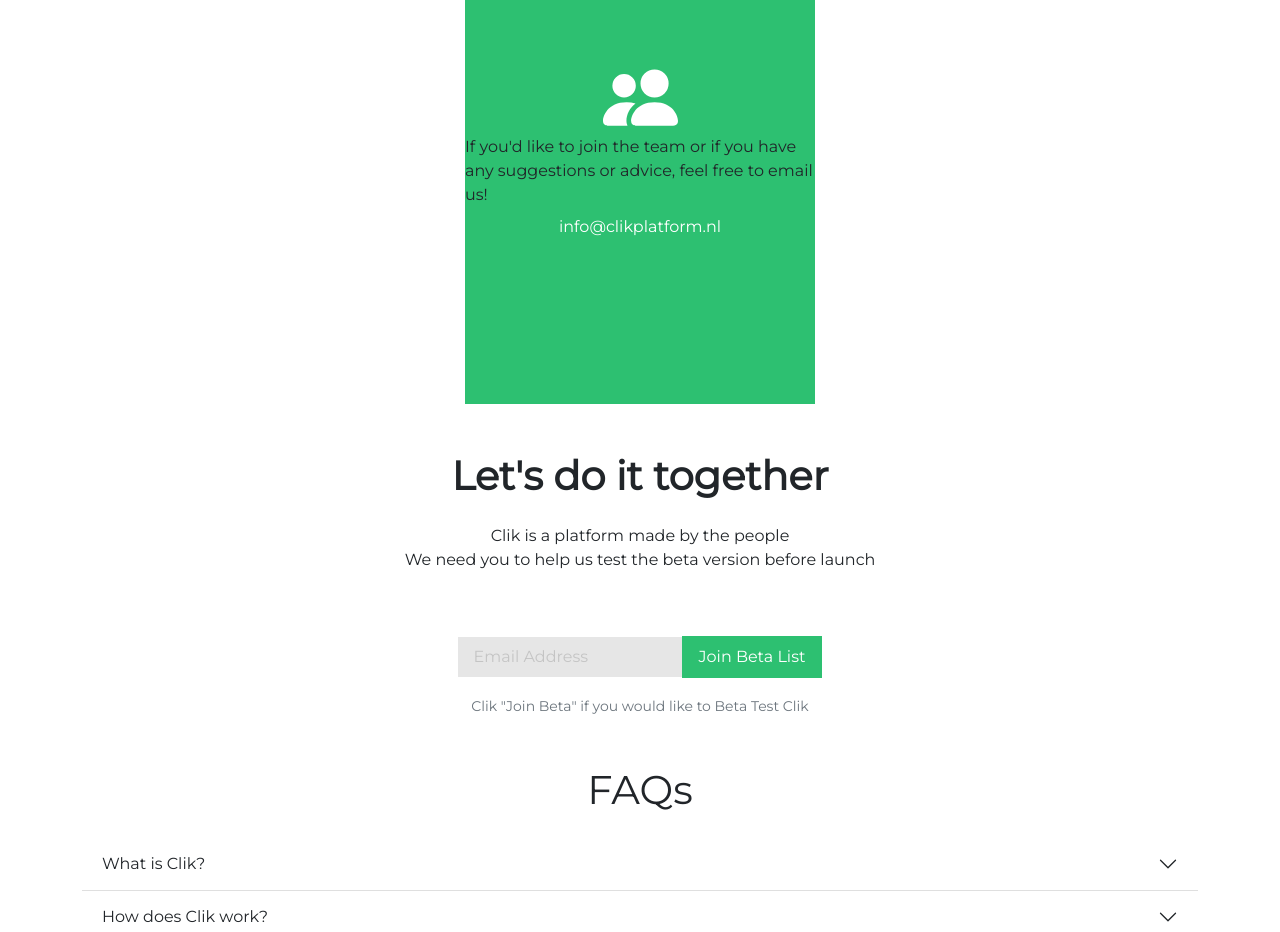
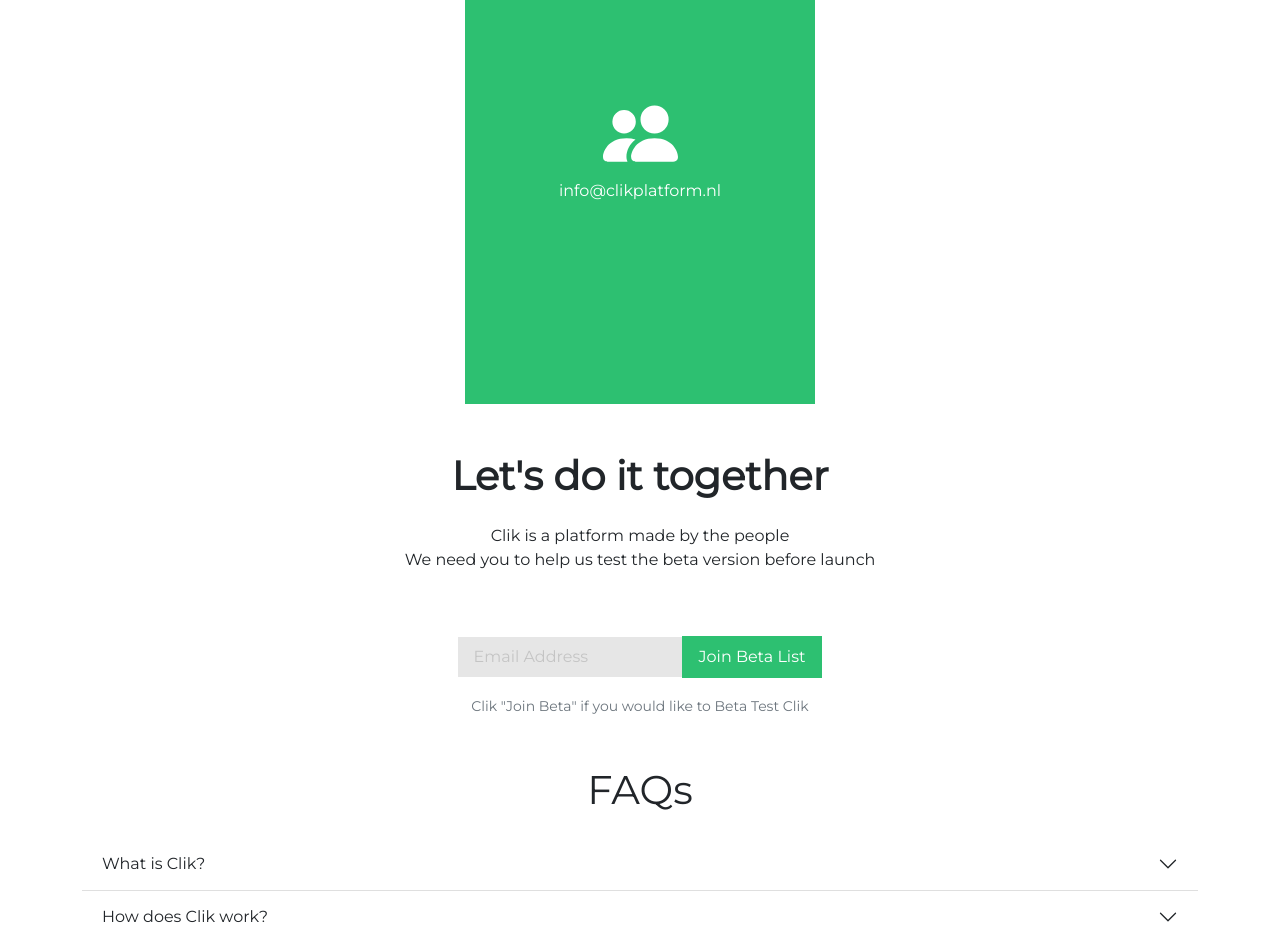
Before and after one commit to liranneta23/clik-landing-page, a Next.js app: page / in a window 1280 px wide. Shown: the part 1780-2712 px from the top of the page. Built offline with nearby package versions, Linux system fonts and the light colour scheme; no server answers.

Commit message:
fix getintouch ssue

```diff
--- a/pages/components/GetInTouch.js
+++ b/pages/components/GetInTouch.js
@@ -92,7 +92,7 @@ const GetInTouch = () => {
         <Col md={4}>
           <article className="my-card green big" data-aos="zoom-in">
             <BsFillPeopleFill size={75} color="white" />
-            <span>If you&apos;d like to join the team or if you have any suggestions or advice, feel free to email us!</span>
+
             <address className="white my-2"> info@clikplatform.nl</address>
             {/* <span className="text-white card-a ">
               <Link href="#get-in-touch">Join The Team</Link>
```
